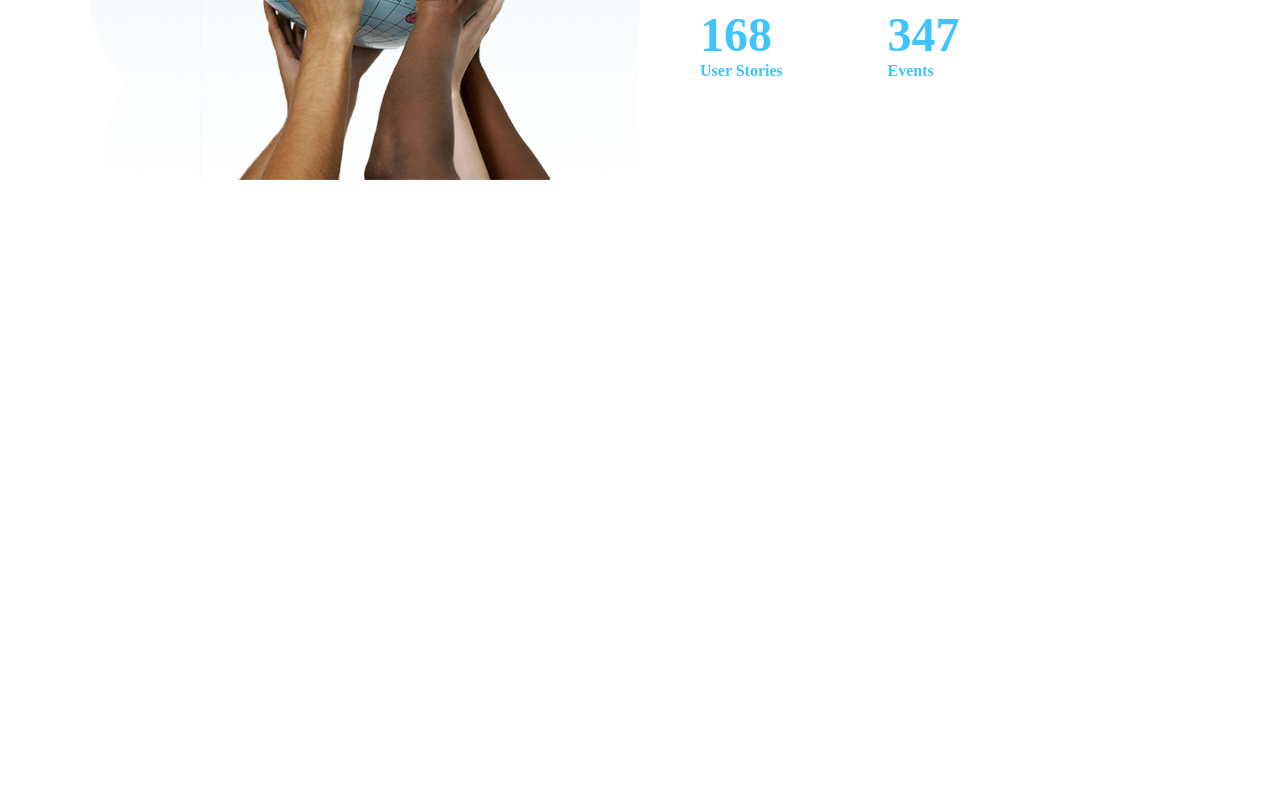
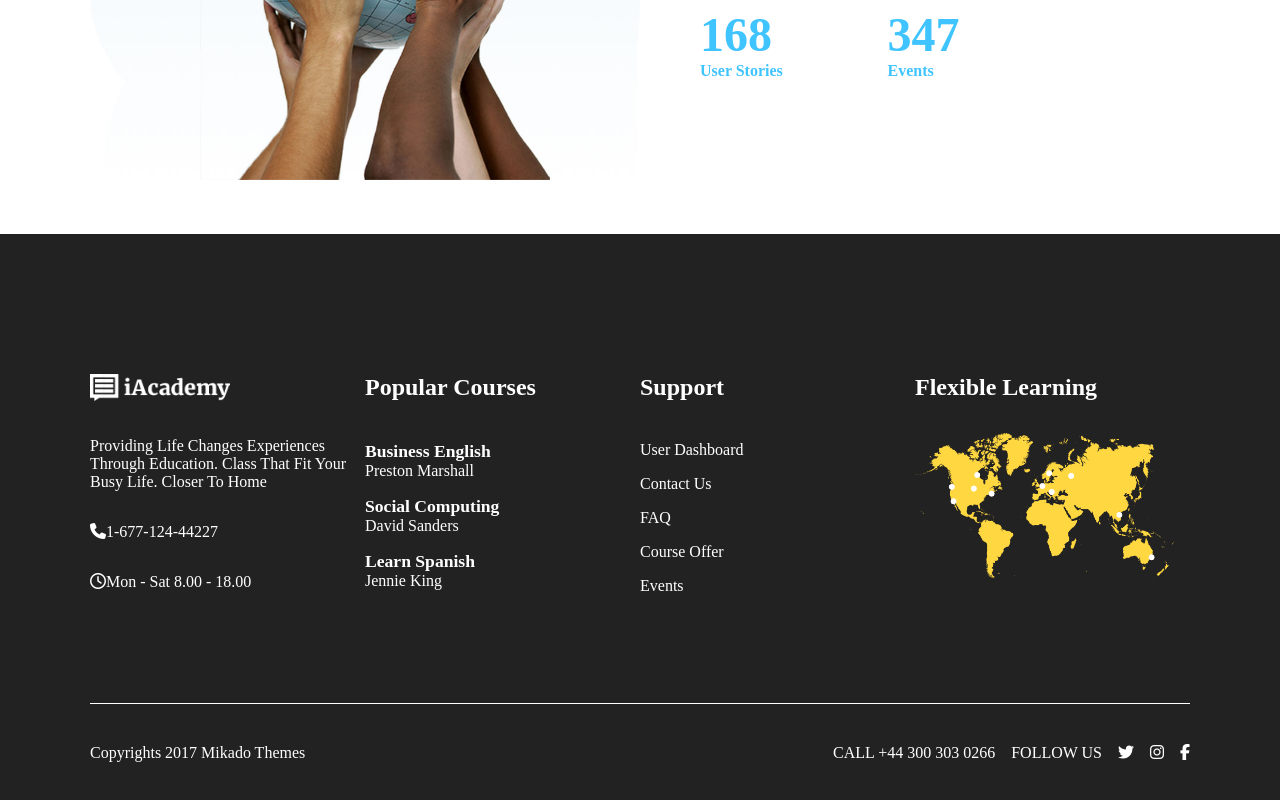
Before and after one commit to MLaz95/proj-html-vuejs, a Vue app: page / in a window 1280 px wide. Shown: the part 2170-2970 px from the top of the page. Before the commit the page ends 2404 px from the top, so only its background shows below. Built offline with nearby package versions, Linux system fonts and the light colour scheme.

Commit message:
aggiunto componente footer

```diff
--- a/src/components/AppFooter.vue
+++ b/src/components/AppFooter.vue
@@ -1,12 +1,145 @@
 <script>
     export default{
         name: 'AppFooter',
+
+        data(){
+            return{
+
+
+                courses: [
+                    {subject: 'Business English', teacher: 'Preston Marshall'},
+                    {subject: 'Social Computing', teacher: 'David Sanders'},
+                    {subject: 'Learn Spanish', teacher: 'Jennie King'},
+                ],
+
+                supportLinks:[
+                    'user dashboard', 'contact us', 'FAQ', 'course offer', 'events'
+                ]
+            }
+        }
     }
 </script>
 
 <template>
+    <footer>
+        <div class="container">
 
+            <div class="ft-top">
+
+                <div class="row">
+                    <div class="col-3 ft-info">
+                        <div class="img-wrapper">
+                            <img src="/img/logo-light.png" alt="" class="img-fluid">
+                        </div>
+                        <p>Providing Life Changes Experiences Through Education. Class That Fit Your Busy Life. Closer To Home</p>
+                        <div>
+                            <i class="fa-solid fa-phone"></i>
+                            <span>1-677-124-44227</span>
+                        </div>
+                        <div>
+                            <i class="fa-regular fa-clock"></i>
+                            <span>Mon - Sat 8.00 - 18.00</span>
+                        </div>
+                    </div>
+                    <div class="col-3 ft-info">
+                        <h3>Popular Courses</h3>
+                        <ul>
+                            <li v-for="course in courses">
+                                <h4>{{ course.subject }}</h4>
+                                <div>{{ course.teacher }}</div>
+                            </li>
+                        </ul>
+                    </div>
+                    <div class="col-3 ft-info">
+                        <h3>Support</h3>
+                        <ul>
+                            <li v-for="link in supportLinks">
+                                <a href="#!">{{ link }}</a>
+                            </li>
+                        </ul>
+                    </div>
+                    <div class="col-3 ft-info">
+                        <h3>Flexible Learning</h3>
+                        <img src="/img/footer-img-1.png" alt="" class="img-fluid">
+                    </div>
+                </div>
+            </div>
+
+            <div class="ft-bottom row">
+                <div>Copyrights 2017 Mikado Themes</div>
+                <div class="row ft-contacts">
+                    <div>CALL +44 300 303 0266</div>
+                    <div>FOLLOW US</div>
+                    <i class="fa-brands fa-twitter"></i>
+                    <i class="fa-brands fa-instagram"></i>
+                    <i class="fa-brands fa-facebook-f"></i>
+                </div>
+            </div>
+
+        </div>
+
+    </footer>
 
 </template>
 
-<style lang="scss"></style>
+<style lang="scss">
+    @use '../styles/variables.scss' as *;
+
+    footer{
+        padding: 40px;
+        color: white;
+        background-color: $bg-footer;
+
+        .ft-top{
+            border-bottom: 1px solid white; //test
+            padding: 100px 0;
+        }
+        .col-3{
+            padding-right: 1rem;
+        }
+
+        h3{
+            font-size: 1.5rem;
+        }
+
+        .img-wrapper{
+            width: 140px;
+        }
+
+        .ft-info{
+            display: flex;
+            flex-direction: column;
+            gap: 2rem;
+        }
+
+        ul{
+            list-style: none;
+            li{
+                padding: 0.5rem 0;
+                text-transform: capitalize;
+            }
+
+            h4{
+                font-size: 1.1rem;
+            }
+
+            a{
+                text-decoration: none;
+                color: white;   //test
+
+                &:hover{
+                    text-decoration: underline;
+                }
+            }
+        }
+
+        .ft-bottom{
+            justify-content: space-between;
+            padding-top: 40px;
+
+            .ft-contacts{
+                gap: 1rem;
+            }
+        }
+    }
+</style>
--- a/src/components/AppMain.vue
+++ b/src/components/AppMain.vue
@@ -47,11 +47,11 @@
 
         <!-- second section w/ 2 column layout -->
         <section class="row">
-            <div class="col">
+            <div class="col-6">
                 <!-- img -->
-                <img src="/img/h5-img-2.jpg" alt="">
+                <img class="img-fluid" src="/img/h5-img-2.jpg" alt="">
             </div>
-            <div class="col text">
+            <div class="col-6 text">
                 <!-- text -->
                 <h2>Empowering Children to Reach Their Potential.</h2>
                 <p>Lorem, ipsum dolor sit amet consectetur adipisicing elit. Quam aperiam error quas sit hic sed? Odit, tempora itaque odio saepe, aliquid exercitationem esse numquam, recusandae officia enim possimus. Sint, doloribus.</p>
@@ -127,17 +127,6 @@
         }
     }
 
-    .row{
-        display: flex;
-
-
-        .col{
-            width: 50%;
-            img{
-                width: 100%;
-            }
-        }
-
     .text{
         padding: 0 115px 0 60px ;
         p{
@@ -158,5 +147,4 @@
             }
         }
     }
-    }
 </style>
--- a/src/styles/general.scss
+++ b/src/styles/general.scss
@@ -14,8 +14,24 @@
   margin: 0 auto;
 }
 
+.row{
+  display: flex;
+}
+
+.col-6{
+  width: calc(100% / 2);
+}
+
+.col-3{
+  width: calc(100% / 4);
+}
+
 section h2{
   font-size: 2.5rem;
+}
+
+.img-fluid{
+  width: 100%;
 }
 
 .btn-top{
--- a/src/styles/variables.scss
+++ b/src/styles/variables.scss
@@ -1,5 +1,6 @@
 $bg-primary: #40C4FF;
 $bg-secondary: #F2F8FC;
+$bg-footer: #222222;
 
 
 $border-primary: #F2F2F2;
```
Also changed, not shown: public/img/footer-img-1.png (added). Lines whose indentation alone changed are shown as unchanged.
